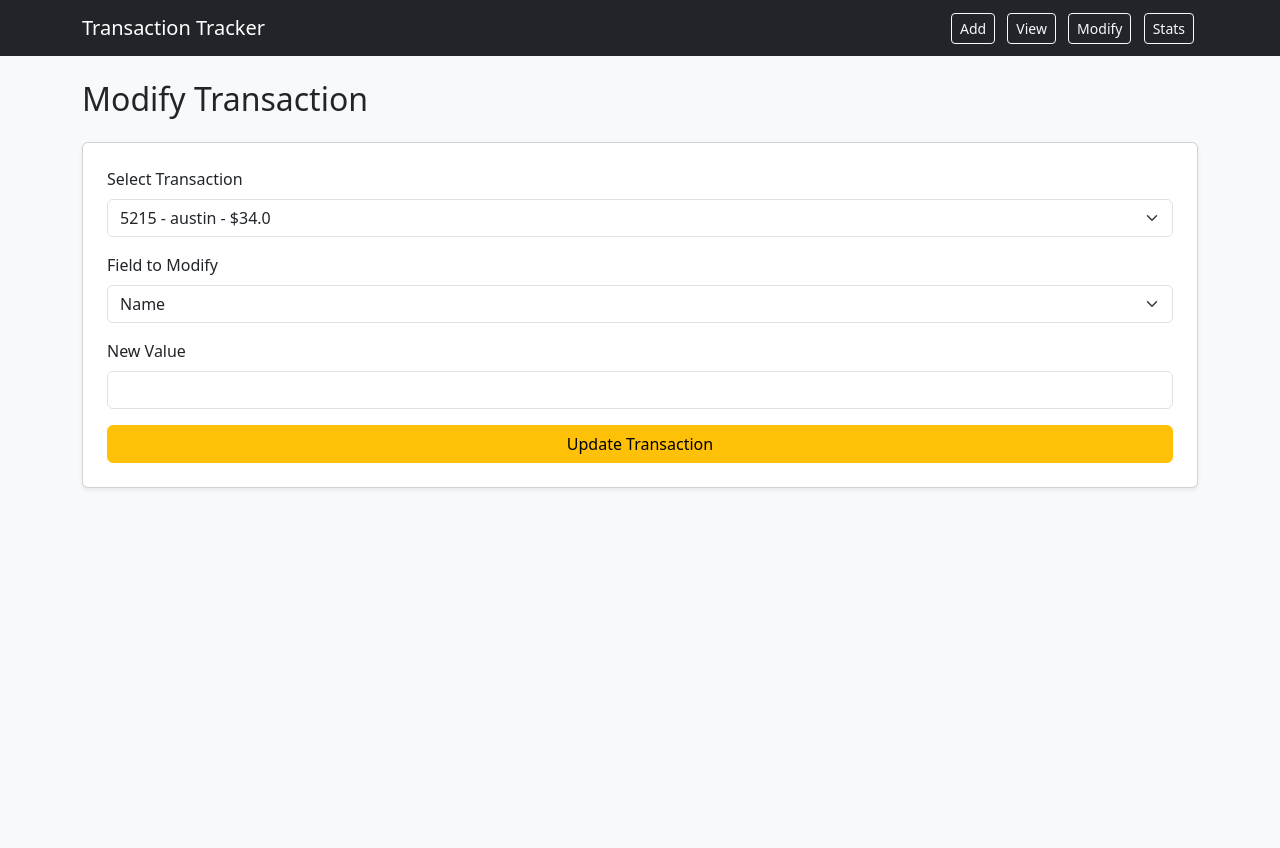
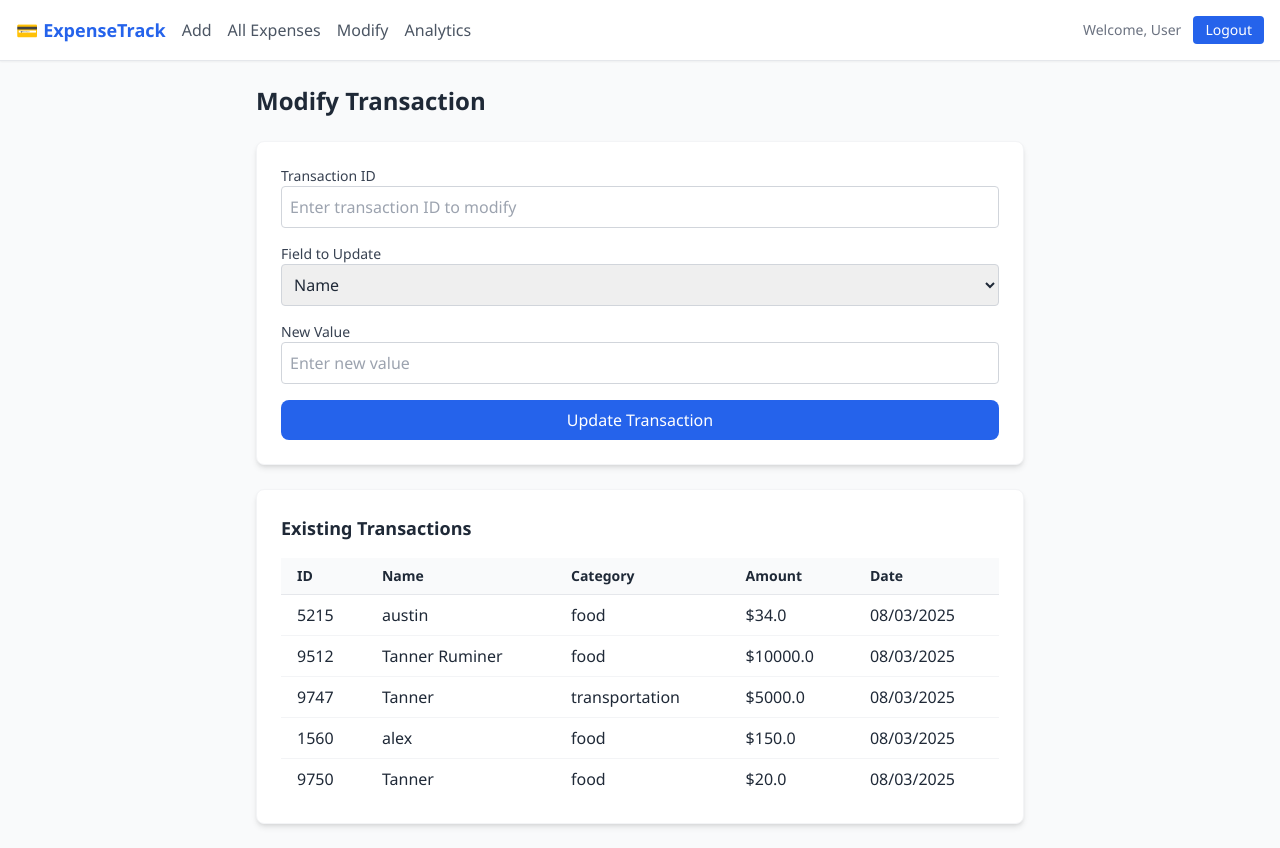
Before and after one commit to T-rummy/Transaction_group, a Flask app: page /modify in a window 1280 px wide. Before the commit the page ends 489 px from the top, so only its background shows below. Run offline with Flask 3, Linux system fonts and the light colour scheme; some libraries are stand-ins or nearby versions.

Commit message:
improve ui

```diff
--- a/app.py
+++ b/app.py
@@ -1,103 +1,108 @@
 from flask import Flask, render_template, request, redirect
 import pandas as pd
+import os
 from datetime import date
-import os
-from Transaction_pt2 import (
-    Transaction, FoodTransaction, TravelTransaction,
-    TransportationTransaction, BillsUtilitiesTransaction,
-    AcademicTransaction, HealthTransaction
-)
 
 app = Flask(__name__)
+
 CSV_FILE = "file.csv"
 
-@app.route('/')
+# Ensure CSV exists
+if not os.path.exists(CSV_FILE):
+    pd.DataFrame(columns=["Id", "Name", "Amount", "Date", "Category"]).to_csv(CSV_FILE, index=False)
+
+# Home / Add Transaction
+@app.route("/", methods=["GET", "POST"])
 def index():
-    return render_template('index.html')
+    if request.method == "POST":
+        df = pd.read_csv(CSV_FILE)
+        new_id = df["Id"].max() + 1 if not df.empty else 1
 
-@app.route('/add', methods=['POST'])
-def add_transaction():
-    name = request.form['name']
-    amount = request.form['amount']
-    category = request.form['category'].lower()
-    todays_date = date.today().strftime('%m/%d/%Y')
+        transaction = {
+            "Id": new_id,
+            "Name": request.form["name"],
+            "Amount": float(request.form["amount"]),
+            "Date": date.today().strftime('%m/%d/%Y'),
+            "Category": request.form["category"]
+        }
+        df = pd.concat([df, pd.DataFrame([transaction])], ignore_index=True)
+        df.to_csv(CSV_FILE, index=False)
+        return redirect("/")
+    return render_template("index.html")
 
-    if category == 'food':
-        subcategory = request.form.get('subcategory', '')
-        location = request.form.get('location', '')
-        tx = FoodTransaction(name, amount, todays_date, category, subcategory, location)
-    elif category == 'travel':
-        destination = request.form.get('destination', '')
-        transport_mode = request.form.get('transport_mode', '')
-        tx = TravelTransaction(name, amount, todays_date, category, destination, transport_mode)
-    elif category == 'transportation':
-        transport_type = request.form.get('transport_type', '')
-        location = request.form.get('location', '')
-        tx = TransportationTransaction(name, amount, todays_date, category, transport_type, location)
-    elif category == 'bills':
-        bill_type = request.form.get('bill_type', '')
-        provider = request.form.get('provider', '')
-        tx = BillsUtilitiesTransaction(name, amount, todays_date, category, bill_type, provider)
-    elif category == 'academic':
-        academic_type = request.form.get('academic_type', '')
-        institution = request.form.get('institution', '')
-        tx = AcademicTransaction(name, amount, todays_date, category, academic_type, institution)
-    elif category == 'health':
-        health_type = request.form.get('health_type', '')
-        provider = request.form.get('provider', '')
-        tx = HealthTransaction(name, amount, todays_date, category, health_type, provider)
-    else:
-        tx = Transaction(name, amount, todays_date, category)
 
-    df = pd.DataFrame([tx.get_info()])
-    file_exists = os.path.exists(CSV_FILE)
-    df.to_csv(CSV_FILE, mode='a', index=False, header=not file_exists)
-    return redirect('/transactions')
+# View Transactions
+@app.route("/transactions")
+def transactions():
+    df = pd.read_csv(CSV_FILE)
+    transactions = df.to_dict(orient="records")
+    return render_template("transactions.html", transactions=transactions)
 
-@app.route('/transactions')
-def view_transactions():
-    if os.path.exists(CSV_FILE):
-        df = pd.read_csv(CSV_FILE)
-        return render_template('transactions.html', tables=[df.to_html(classes='data', header=True, index=False)])
-    return render_template('transactions.html', tables=[])
 
-@app.route('/modify', methods=['GET', 'POST'])
-def modify_transaction():
-    if not os.path.exists(CSV_FILE):
-        return "No transactions to modify."
+# Modify Transactions
+@app.route("/modify", methods=["GET", "POST"])
+def modify():
+    df = pd.read_csv(CSV_FILE)
+    transactions = df.to_dict(orient="records")
 
+    if request.method == "POST":
+        transaction_id = int(request.form["transaction_id"])
+        field = request.form["field"].capitalize() if request.form["field"] != "amount" else "Amount"
+        new_value = request.form["new_value"]
+
+        if field in df.columns:
+            df.loc[df["Id"] == transaction_id, field] = new_value
+            df.to_csv(CSV_FILE, index=False)
+        return redirect("/modify")
+
+    return render_template("modify.html", transactions=transactions)
+
+
+# Statistics / Analytics
+@app.route("/stats")
+def stats():
     df = pd.read_csv(CSV_FILE)
 
-    if request.method == 'POST':
-        transaction_id = int(request.form['transaction_id'])
-        field = request.form['field']
-        new_value = request.form['new_value']
+    if df.empty:
+        total_expenses = 0
+        total_transactions = 0
+        avg_daily = 0
+        avg_monthly = 0
+        categories = []
+        category_data = []
+        months = []
+        monthly_data = []
+    else:
+        df["Amount"] = pd.to_numeric(df["Amount"], errors="coerce")
+        df["Date"] = pd.to_datetime(df["Date"], errors="coerce")
 
-        df.loc[df['Id'] == transaction_id, field] = new_value
-        df.to_csv(CSV_FILE, index=False)
-        return redirect('/transactions')
+        total_expenses = df["Amount"].sum()
+        total_transactions = len(df)
 
-    return render_template('modify.html', transactions=df.to_dict(orient='records'))
+        daily_totals = df.groupby(df["Date"].dt.date)["Amount"].sum()
+        avg_daily = daily_totals.mean()
 
-@app.route('/stats')
-def stats():
-    if not os.path.exists(CSV_FILE):
-        return render_template('stats.html', total_by_category={}, avg_daily=0, avg_monthly=0)
+        monthly_totals = df.groupby(df["Date"].dt.to_period("M"))["Amount"].sum()
+        avg_monthly = monthly_totals.mean()
 
-    df = pd.read_csv(CSV_FILE)
-    df['Date'] = pd.to_datetime(df['Date'], errors='coerce')
-    df['Amount'] = pd.to_numeric(df['Amount'], errors='coerce')
+        categories = list(df["Category"].value_counts().index)
+        category_data = list(df["Category"].value_counts().values)
 
-    total_by_category = df.groupby('Category')['Amount'].sum().to_dict()
-    avg_daily = df.groupby(df['Date'].dt.date)['Amount'].sum().mean()
-    avg_monthly = df.groupby(df['Date'].dt.to_period('M'))['Amount'].sum().mean()
+        months = [str(m) for m in monthly_totals.index]
+        monthly_data = list(monthly_totals.values)
 
     return render_template(
-        'stats.html',
-        total_by_category=total_by_category,
-        avg_daily=avg_daily,
-        avg_monthly=avg_monthly
+        "stats.html",
+        total_expenses=round(total_expenses, 2),
+        total_transactions=total_transactions,
+        avg_daily=round(avg_daily, 2),
+        avg_monthly=round(avg_monthly, 2),
+        categories=categories,
+        category_data=category_data,
+        months=months,
+        monthly_data=monthly_data
     )
+
 
 if __name__ == "__main__":
     app.run(debug=True)
--- /dev/null
+++ b/templates/base.html
@@ -0,0 +1,32 @@
+<!DOCTYPE html>
+<html lang="en">
+<head>
+    <meta charset="UTF-8">
+    <meta name="viewport" content="width=device-width, initial-scale=1.0">
+    <title>{{ title or "Transaction Tracker" }}</title>
+    <script src="https://cdn.tailwindcss.com"></script>
+    <link rel="stylesheet" href="{{ url_for('static', filename='css/style.css') }}">
+    <script src="https://cdn.jsdelivr.net/npm/chart.js"></script>
+</head>
+<body class="bg-gray-50 text-gray-800">
+    <!-- Navbar -->
+    <nav class="bg-white border-b border-gray-200 shadow-sm p-4 flex justify-between items-center sticky top-0 z-10">
+        <div class="flex items-center space-x-4">
+            <span class="text-lg font-bold text-blue-600">💳 ExpenseTrack</span>
+            <a href="/" class="text-gray-600 hover:text-blue-600">Add</a>
+            <a href="/transactions" class="text-gray-600 hover:text-blue-600">All Expenses</a>
+            <a href="/modify" class="text-gray-600 hover:text-blue-600">Modify</a>
+            <a href="/stats" class="text-gray-600 hover:text-blue-600">Analytics</a>
+        </div>
+        <div class="flex items-center space-x-3">
+            <span class="text-gray-500 text-sm">Welcome, User</span>
+            <button class="px-3 py-1 text-sm bg-blue-600 text-white rounded">Logout</button>
+        </div>
+    </nav>
+
+    <!-- Content -->
+    <main class="p-6">
+        {% block content %}{% endblock %}
+    </main>
+</body>
+</html>
--- a/templates/modify.html
+++ b/templates/modify.html
@@ -1,54 +1,63 @@
-<!DOCTYPE html>
-<html lang="en">
-<head>
-    <meta charset="UTF-8">
-    <meta name="viewport" content="width=device-width, initial-scale=1.0">
-    <title>Modify Transaction</title>
-    <link href="https://cdn.jsdelivr.net/npm/bootstrap@5.3.3/dist/css/bootstrap.min.css" rel="stylesheet">
-</head>
-<body class="bg-light">
-    <nav class="navbar navbar-expand-lg navbar-dark bg-dark mb-4">
-        <div class="container">
-            <a class="navbar-brand" href="/">Transaction Tracker</a>
+{% extends "base.html" %}
+{% block content %}
+<div class="max-w-3xl mx-auto">
+    <h2 class="text-2xl font-semibold mb-6">Modify Transaction</h2>
+
+    <!-- Search Transaction -->
+    <div class="bg-white p-6 rounded-lg shadow-md border border-gray-100 mb-6">
+        <form method="POST" action="/modify" class="space-y-4">
             <div>
-                <a class="btn btn-outline-light btn-sm mx-1" href="/">Add</a>
-                <a class="btn btn-outline-light btn-sm mx-1" href="/transactions">View</a>
-                <a class="btn btn-outline-light btn-sm mx-1" href="/modify">Modify</a>
-                <a class="btn btn-outline-light btn-sm mx-1" href="/stats">Stats</a>
+                <label class="block text-sm font-medium text-gray-700">Transaction ID</label>
+                <input type="text" name="transaction_id" class="w-full p-2 rounded border border-gray-300 focus:ring-2 focus:ring-blue-200" placeholder="Enter transaction ID to modify" required>
             </div>
-        </div>
-    </nav>
 
-    <div class="container">
-        <h2 class="mb-4">Modify Transaction</h2>
-        <form method="POST" class="card p-4 shadow-sm">
-            <div class="mb-3">
-                <label class="form-label">Select Transaction</label>
-                <select name="transaction_id" class="form-select">
-                    {% for t in transactions %}
-                        <option value="{{ t['Id'] }}">{{ t['Id'] }} - {{ t['Name'] }} - ${{ t['Amount'] }}</option>
-                    {% endfor %}
+            <div>
+                <label class="block text-sm font-medium text-gray-700">Field to Update</label>
+                <select name="field" class="w-full p-2 rounded border border-gray-300 focus:ring-2 focus:ring-blue-200">
+                    <option value="name">Name</option>
+                    <option value="amount">Amount</option>
+                    <option value="category">Category</option>
                 </select>
             </div>
 
-            <div class="mb-3">
-                <label class="form-label">Field to Modify</label>
-                <select name="field" class="form-select">
-                    <option value="Name">Name</option>
-                    <option value="Amount">Amount</option>
-                    <option value="Category">Category</option>
-                </select>
+            <div>
+                <label class="block text-sm font-medium text-gray-700">New Value</label>
+                <input type="text" name="new_value" class="w-full p-2 rounded border border-gray-300 focus:ring-2 focus:ring-blue-200" placeholder="Enter new value" required>
             </div>
 
-            <div class="mb-3">
-                <label class="form-label">New Value</label>
-                <input type="text" name="new_value" class="form-control" required>
-            </div>
-
-            <button type="submit" class="btn btn-warning">Update Transaction</button>
+            <button type="submit" class="w-full bg-blue-600 hover:bg-blue-500 text-white py-2 rounded-lg font-medium transition">
+                Update Transaction
+            </button>
         </form>
     </div>
 
-    <script src="https://cdn.jsdelivr.net/npm/bootstrap@5.3.3/dist/js/bootstrap.bundle.min.js"></script>
-</body>
-</html>
+    <!-- Transaction Table -->
+    <div class="bg-white p-6 rounded-lg shadow-md border border-gray-100">
+        <h3 class="text-lg font-semibold mb-4">Existing Transactions</h3>
+        <div class="overflow-x-auto">
+            <table class="min-w-full border-collapse">
+                <thead>
+                    <tr class="bg-gray-50 border-b">
+                        <th class="px-4 py-2 text-left text-sm font-semibold">ID</th>
+                        <th class="px-4 py-2 text-left text-sm font-semibold">Name</th>
+                        <th class="px-4 py-2 text-left text-sm font-semibold">Category</th>
+                        <th class="px-4 py-2 text-left text-sm font-semibold">Amount</th>
+                        <th class="px-4 py-2 text-left text-sm font-semibold">Date</th>
+                    </tr>
+                </thead>
+                <tbody class="divide-y divide-gray-100">
+                    {% for transaction in transactions %}
+                    <tr class="hover:bg-gray-50">
+                        <td class="px-4 py-2">{{ transaction['Id'] }}</td>
+                        <td class="px-4 py-2">{{ transaction['Name'] }}</td>
+                        <td class="px-4 py-2">{{ transaction['Category'] }}</td>
+                        <td class="px-4 py-2">${{ transaction['Amount'] }}</td>
+                        <td class="px-4 py-2">{{ transaction['Date'] }}</td>
+                    </tr>
+                    {% endfor %}
+                </tbody>
+            </table>
+        </div>
+    </div>
+</div>
+{% endblock %}
```
Also changed, not shown: templates/index.html (+18 -74 lines), templates/stats.html (+59 -36 lines), templates/transactions.html (+38 -33 lines), static/charts.js (added), static/css/style.css (renamed from static/style.css), 1 other file.
